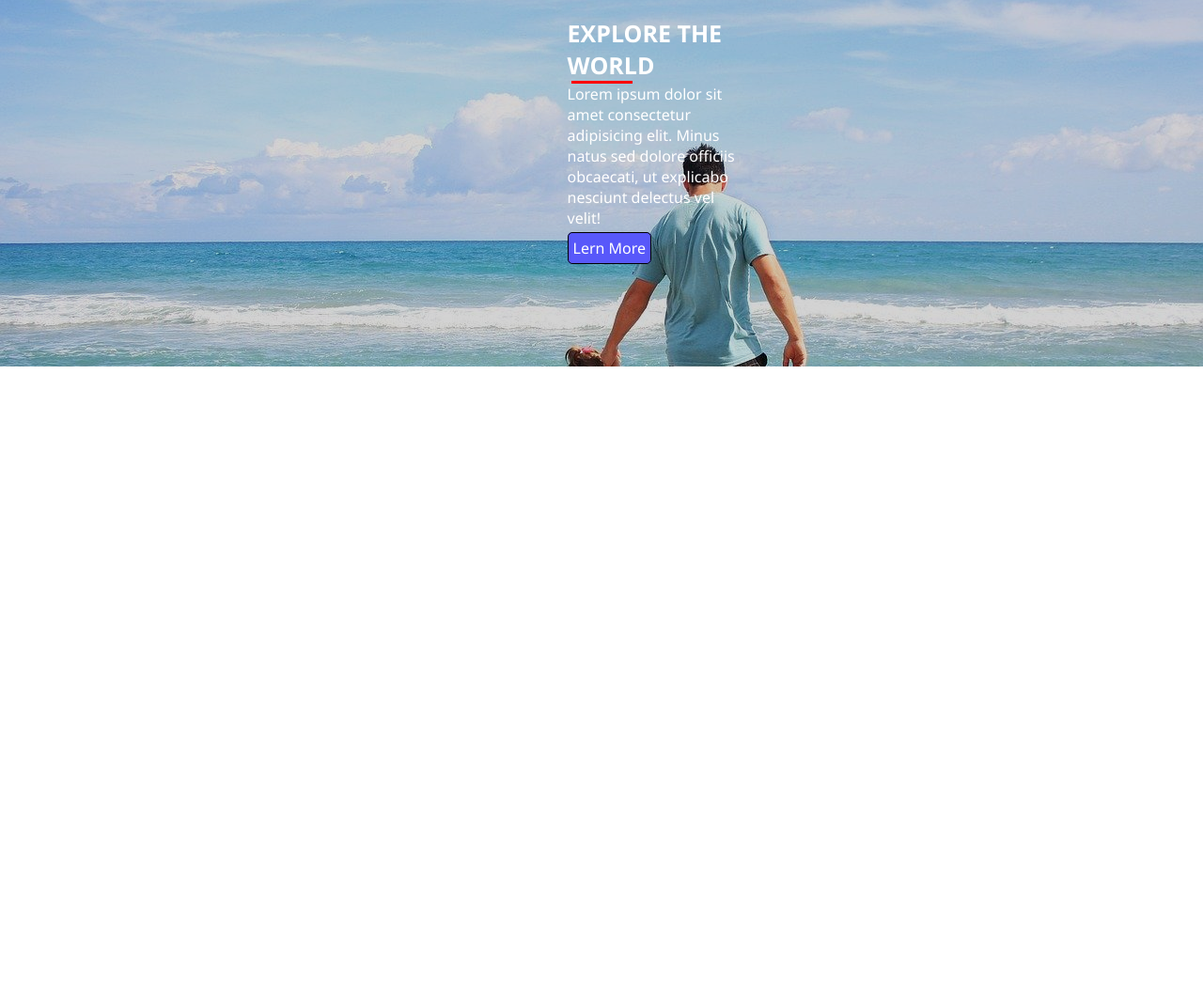
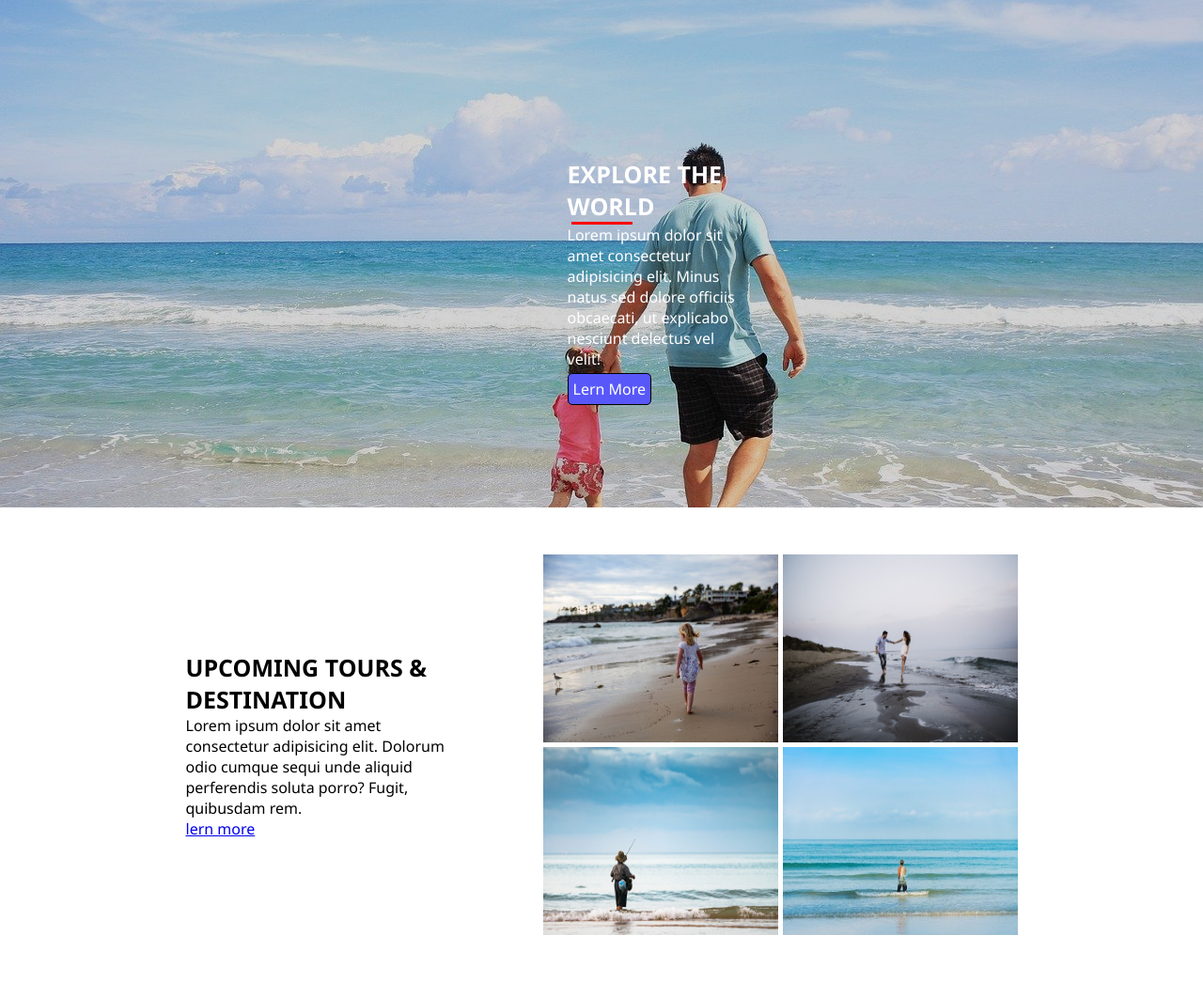
Before and after one commit to kdrbipul/adventure-tour, a plain HTML site: page index.html in a window 1280 px wide. Shown: the part 1423-2468 px from the top of the page at 94% size. Before the commit the page ends 1813 px from the top, so only its background shows below. Drawn offline with Linux system fonts and the light colour scheme.

Commit message:
main part end

```diff
--- a/css/style.css
+++ b/css/style.css
@@ -170,6 +170,7 @@ header{
     background-color:rgba(0, 0, 0, 0.171);
     background-blend-mode:multiply;
     color:white;
+    background-attachment:fixed;
     /* margin-bottom:500px; */
 }
 .blog_article{
@@ -177,6 +178,7 @@ header{
     word-wrap:break-word;
     text-align:left;
     padding:15px;
+    margin-top:150px;
 }
 .blog_article h1{
     text-transform:uppercase;
@@ -202,4 +204,29 @@ header{
     background-color:tomato;
     color:black;
 }
+#upcoming{
+    display:flex;
+    justify-content: center;
+    align-items:center;
+    gap:5rem;
+    padding:50px;
+}
+.content{
+    width:300px;
+    word-wrap: break-word;
+}
+.content h1{
+    font-size:25px;
+    text-transform:uppercase;
+
+}
+.portfolio{
+    display:grid;
+    grid-template-columns: repeat(2, 1fr);
+    gap:5px;
+}
+.last_img{
+    width:250px;
+    height:200px;
+}
 /*-- main part end here --*/
--- a/index.html
+++ b/index.html
@@ -67,5 +67,19 @@
             <a href="#">lern more</a>
         </div>
     </section>
+    <section id="upcoming">
+        <div class="content">
+            <h1>upcoming tours & destination</h1>
+            <div class="under"></div>
+            <p>Lorem ipsum dolor sit amet consectetur adipisicing elit. Dolorum odio cumque sequi unde aliquid perferendis soluta porro? Fugit, quibusdam rem.</p>
+            <a href="#">lern more</a>
+        </div>
+        <div class="portfolio">
+            <img src="/images/child.jpg" alt="child" class="last_img">
+            <img src="/images/sea.jpg" alt="child" class="last_img">
+            <img src="/images/fisherman.jpg" alt="child" class="last_img">
+            <img src="/images/fishermannet.jpg" alt="child" class="last_img">
+        </div>
+    </section>
 </body>
 </html>
```
